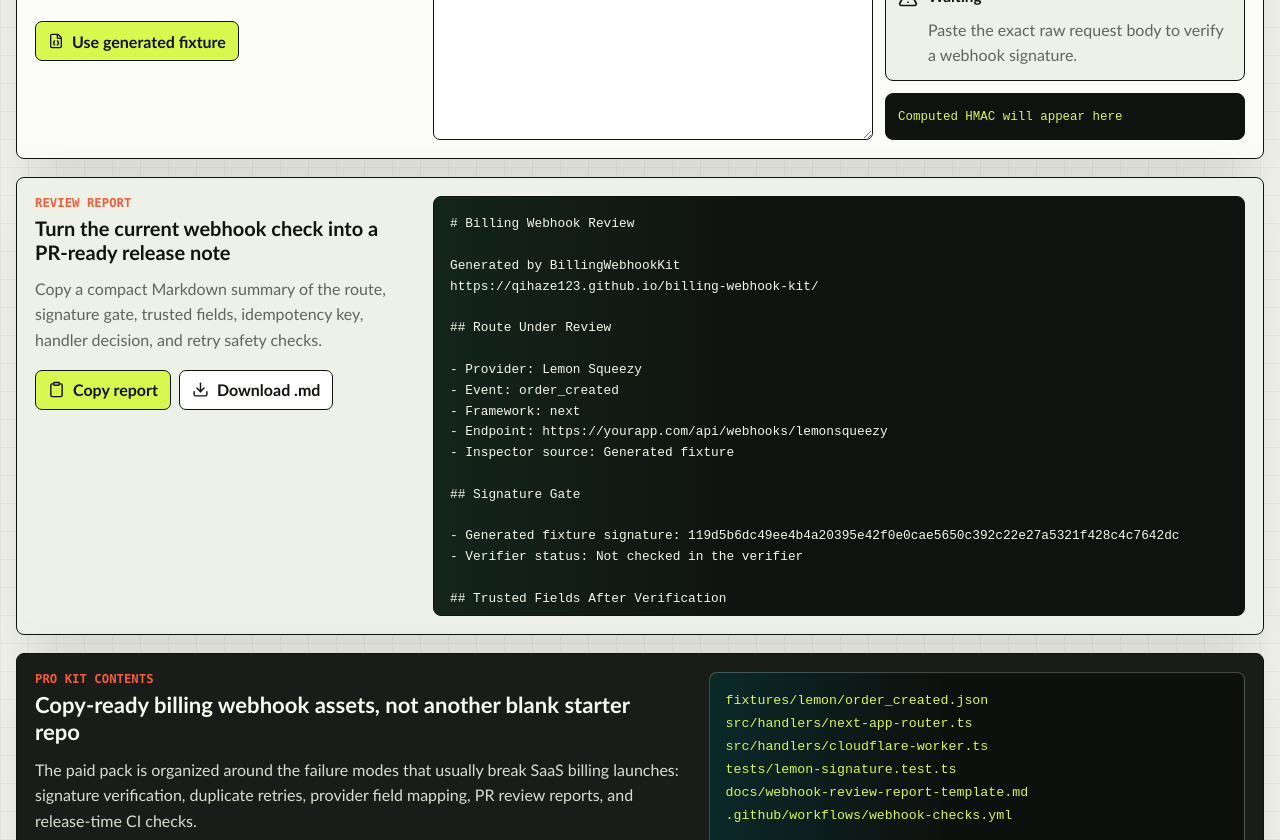
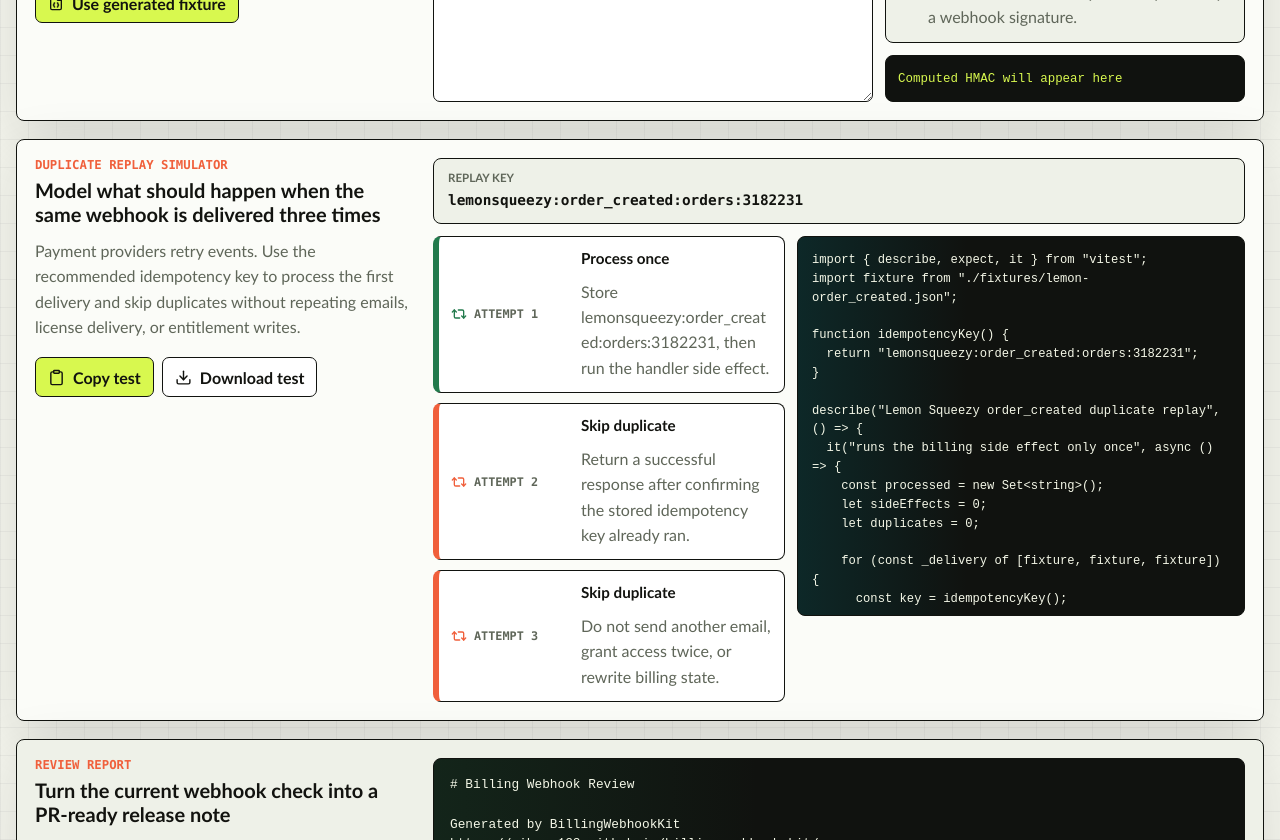
Before and after one commit to qihaze123/billing-webhook-kit, a React (Vite) app: page / in a window 1280 px wide. Shown: the part 1960-2800 px from the top of the page. Built offline with nearby package versions, Linux system fonts and the light colour scheme; no server answers.

Commit message:
Add duplicate replay simulator

```diff
--- a/src/App.tsx
+++ b/src/App.tsx
@@ -13,6 +13,7 @@ import {
   ListChecks,
   PackageCheck,
   Play,
+  Repeat2,
   ShieldCheck,
   Terminal,
   XCircle
@@ -76,6 +77,7 @@ const proArtifacts = [
 const integrationSignals = [
   "Raw-body HMAC checks",
   "Idempotent retry fixtures",
+  "Duplicate replay simulator",
   "Provider mapping examples",
   "CI-ready test command"
 ];
@@ -107,6 +109,13 @@ type PayloadInsight = {
   targetRecord: string;
   recommendedAction: string;
   riskChecks: string[];
+};
+
+type ReplayAttempt = {
+  attempt: number;
+  decision: "process" | "skip";
+  status: string;
+  note: string;
 };
 
 function normalizeSignatureInput(value: string) {
@@ -310,6 +319,88 @@ ${checks}
 Keep this report with the route PR or release checklist. Re-run it after changing raw-body parsing, signature verification, event mapping, entitlement writes, or retry handling.`;
 }
 
+function buildReplayAttempts(insight: PayloadInsight): ReplayAttempt[] {
+  if (insight.parseError) {
+    return [
+      {
+        attempt: 1,
+        decision: "skip",
+        status: "Reject malformed payload",
+        note: "Do not write billing side effects until the raw body parses after signature verification."
+      },
+      {
+        attempt: 2,
+        decision: "skip",
+        status: "Still rejected",
+        note: "Repeated invalid payloads should stay quarantined and should not create processed-event records."
+      },
+      {
+        attempt: 3,
+        decision: "skip",
+        status: "Still rejected",
+        note: "Alert or sample logs without leaking webhook secrets or raw production payloads."
+      }
+    ];
+  }
+
+  return [
+    {
+      attempt: 1,
+      decision: "process",
+      status: "Process once",
+      note: `Store ${insight.idempotencyKey}, then run the handler side effect.`
+    },
+    {
+      attempt: 2,
+      decision: "skip",
+      status: "Skip duplicate",
+      note: "Return a successful response after confirming the stored idempotency key already ran."
+    },
+    {
+      attempt: 3,
+      decision: "skip",
+      status: "Skip duplicate",
+      note: "Do not send another email, grant access twice, or rewrite billing state."
+    }
+  ];
+}
+
+function buildReplayTestSnippet(insight: PayloadInsight, eventId: EventId) {
+  const idempotencyKey = insight.parseError ? "invalid-payload" : insight.idempotencyKey;
+  const expectedSideEffects = insight.parseError ? 0 : 1;
+  const expectedDuplicates = insight.parseError ? 0 : 2;
+
+  return `import { describe, expect, it } from "vitest";
+import fixture from "./fixtures/lemon-${eventId}.json";
+
+function idempotencyKey() {
+  return "${idempotencyKey}";
+}
+
+describe("Lemon Squeezy ${eventId} duplicate replay", () => {
+  it("runs the billing side effect only once", async () => {
+    const processed = new Set<string>();
+    let sideEffects = 0;
+    let duplicates = 0;
+
+    for (const _delivery of [fixture, fixture, fixture]) {
+      const key = idempotencyKey();
+
+      if (processed.has(key)) {
+        duplicates += 1;
+        continue;
+      }
+
+      processed.add(key);
+      sideEffects += 1;
+    }
+
+    expect(sideEffects).toBe(${expectedSideEffects});
+    expect(duplicates).toBe(${expectedDuplicates});
+  });
+});`;
+}
+
 export function App() {
   const [eventId, setEventId] = useState<EventId>("order_created");
   const [framework, setFramework] = useState<FrameworkId>("next");
@@ -324,6 +415,7 @@ export function App() {
   const [copied, setCopied] = useState(false);
   const [insightCopied, setInsightCopied] = useState(false);
   const [reportCopied, setReportCopied] = useState(false);
+  const [replayCopied, setReplayCopied] = useState(false);
   const [runtimeCheckoutUrl, setRuntimeCheckoutUrl] = useState("");
 
   const checkoutUrl = runtimeCheckoutUrl || import.meta.env.VITE_LEMON_CHECKOUT_URL || "";
@@ -438,6 +530,11 @@ Header casing: x-signature / X-Signature`,
       }),
     [endpoint, eventId, framework, payloadInsight, signature, verification]
   );
+  const replayAttempts = useMemo(() => buildReplayAttempts(payloadInsight), [payloadInsight]);
+  const replayTestSnippet = useMemo(
+    () => buildReplayTestSnippet(payloadInsight, eventId),
+    [eventId, payloadInsight]
+  );
 
   async function copyCurrentOutput() {
     await copyTextToClipboard(currentOutput);
@@ -468,6 +565,16 @@ Header casing: x-signature / X-Signature`,
 
   function downloadReviewReport() {
     downloadText(`billing-webhook-kit-${eventId}-review.md`, reviewReport, "text/markdown");
+  }
+
+  async function copyReplayTest() {
+    await copyTextToClipboard(replayTestSnippet);
+    setReplayCopied(true);
+    window.setTimeout(() => setReplayCopied(false), 1400);
+  }
+
+  function downloadReplayTest() {
+    downloadText(`billing-webhook-kit-${eventId}-replay.test.ts`, replayTestSnippet, "text/typescript");
   }
 
   function loadGeneratedPayloadForVerification() {
@@ -822,6 +929,56 @@ Header casing: x-signature / X-Signature`,
         </div>
       </section>
 
+      <section className="replay-panel" aria-label="Webhook duplicate replay simulator">
+        <div className="replay-panel__copy">
+          <p className="eyebrow">Duplicate Replay Simulator</p>
+          <h2>Model what should happen when the same webhook is delivered three times</h2>
+          <p>
+            Payment providers retry events. Use the recommended idempotency key to process the first
+            delivery and skip duplicates without repeating emails, license delivery, or entitlement writes.
+          </p>
+          <div className="review-actions">
+            <button type="button" onClick={copyReplayTest} title="Copy duplicate replay test">
+              {replayCopied ? <Check size={17} aria-hidden="true" /> : <Clipboard size={17} aria-hidden="true" />}
+              {replayCopied ? "Copied" : "Copy test"}
+            </button>
+            <button type="button" onClick={downloadReplayTest} title="Download duplicate replay test">
+              <Download size={17} aria-hidden="true" />
+              Download test
+            </button>
+          </div>
+        </div>
+
+        <div className="replay-grid">
+          <div className="replay-key">
+            <span>Replay key</span>
+            <strong>{payloadInsight.idempotencyKey}</strong>
+          </div>
+
+          <div className="replay-timeline" aria-label="Duplicate delivery attempts">
+            {replayAttempts.map((attempt) => (
+              <article
+                className={`replay-attempt replay-attempt--${attempt.decision}`}
+                key={`${attempt.attempt}-${attempt.status}`}
+              >
+                <div className="replay-attempt__index">
+                  <Repeat2 size={16} aria-hidden="true" />
+                  <span>Attempt {attempt.attempt}</span>
+                </div>
+                <div>
+                  <strong>{attempt.status}</strong>
+                  <p>{attempt.note}</p>
+                </div>
+              </article>
+            ))}
+          </div>
+
+          <pre className="replay-code" aria-label="Duplicate replay test preview">
+            <code>{replayTestSnippet}</code>
+          </pre>
+        </div>
+      </section>
+
       <section className="review-panel" aria-label="Webhook review report">
         <div className="review-panel__copy">
           <p className="eyebrow">Review Report</p>
--- a/src/styles.css
+++ b/src/styles.css
@@ -356,6 +356,14 @@ h2 {
   line-height: 1.55;
   tab-size: 2;
   white-space: pre;
+}
+
+.code-window code,
+.review-preview code,
+.replay-code code {
+  display: block;
+  min-width: 100%;
+  max-width: 100%;
 }
 
 .pro-panel {
@@ -831,6 +839,141 @@ h2 {
   overflow-wrap: anywhere;
 }
 
+.replay-panel {
+  display: grid;
+  grid-template-columns: minmax(260px, 380px) minmax(0, 1fr);
+  gap: 18px;
+  margin-top: 18px;
+  padding: 18px;
+  border: 1px solid var(--line-strong);
+  border-radius: 8px;
+  background: #fbfcf8;
+  box-shadow: var(--shadow);
+}
+
+.replay-panel h2 {
+  max-width: 540px;
+  font-size: 1.25rem;
+  line-height: 1.2;
+}
+
+.replay-panel p:not(.eyebrow) {
+  margin-top: 12px;
+  color: var(--muted);
+  line-height: 1.58;
+}
+
+.replay-grid {
+  display: grid;
+  grid-template-columns: minmax(0, 0.88fr) minmax(280px, 1.12fr);
+  gap: 12px;
+  min-width: 0;
+}
+
+.replay-key {
+  display: grid;
+  grid-column: 1 / -1;
+  gap: 6px;
+  border: 1px solid var(--line-strong);
+  border-radius: 8px;
+  background: var(--paper-2);
+  padding: 12px 14px;
+}
+
+.replay-key span {
+  color: var(--muted);
+  font-size: 0.72rem;
+  font-weight: 850;
+  text-transform: uppercase;
+}
+
+.replay-key strong {
+  font-family: "Andale Mono", "SFMono-Regular", Menlo, Consolas, monospace;
+  font-size: 0.9rem;
+  line-height: 1.45;
+  overflow-wrap: anywhere;
+}
+
+.replay-timeline {
+  display: grid;
+  align-content: start;
+  gap: 10px;
+  min-width: 0;
+}
+
+.replay-attempt {
+  display: grid;
+  grid-template-columns: minmax(118px, 0.34fr) minmax(0, 1fr);
+  gap: 12px;
+  min-width: 0;
+  border: 1px solid var(--line-strong);
+  border-radius: 8px;
+  background: var(--panel);
+  padding: 12px;
+}
+
+.replay-attempt > * {
+  min-width: 0;
+}
+
+.replay-attempt__index {
+  display: inline-flex;
+  align-items: center;
+  gap: 7px;
+  color: var(--muted);
+  font-family: "Andale Mono", "SFMono-Regular", Menlo, monospace;
+  font-size: 0.74rem;
+  font-weight: 850;
+  text-transform: uppercase;
+}
+
+.replay-attempt strong {
+  display: block;
+  font-size: 0.95rem;
+}
+
+.replay-attempt p {
+  margin-top: 5px;
+  color: var(--muted);
+  line-height: 1.45;
+  overflow-wrap: anywhere;
+}
+
+.replay-attempt--process {
+  border-left: 6px solid var(--green);
+}
+
+.replay-attempt--process svg {
+  color: var(--green);
+}
+
+.replay-attempt--skip {
+  border-left: 6px solid var(--coral);
+}
+
+.replay-attempt--skip svg {
+  color: var(--coral);
+}
+
+.replay-code {
+  min-width: 0;
+  max-height: 380px;
+  margin: 0;
+  border: 1px solid var(--line-strong);
+  border-radius: 8px;
+  background:
+    linear-gradient(90deg, rgba(0, 140, 153, 0.18), transparent 38%),
+    #10120f;
+  color: #f5f8e8;
+  padding: 14px;
+  overflow: auto;
+  font-family: "Andale Mono", "SFMono-Regular", Menlo, Consolas, monospace;
+  font-size: 0.76rem;
+  line-height: 1.55;
+  white-space: pre-wrap;
+  overflow-wrap: anywhere;
+}
+
 .review-panel {
   display: grid;
   grid-template-columns: minmax(260px, 380px) minmax(0, 1fr);
@@ -959,6 +1102,8 @@ h2 {
   .inspector-grid,
   .verifier-panel,
   .verifier-grid,
+  .replay-panel,
+  .replay-grid,
   .review-panel {
     grid-template-columns: 1fr;
   }
@@ -1058,6 +1203,15 @@ h2 {
     padding: 14px;
   }
 
+  .replay-panel {
+    margin-top: 14px;
+    padding: 14px;
+  }
+
+  .replay-attempt {
+    grid-template-columns: 1fr;
+  }
+
   .review-panel {
     margin-top: 14px;
     padding: 14px;
```
Also changed, not shown: index.html (+8 -7 lines), public/llms.txt, 1 other file (tests, documents, lock files or other folders).
